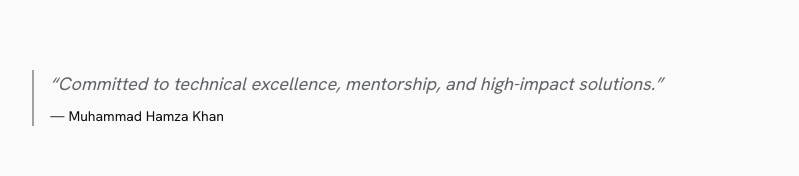
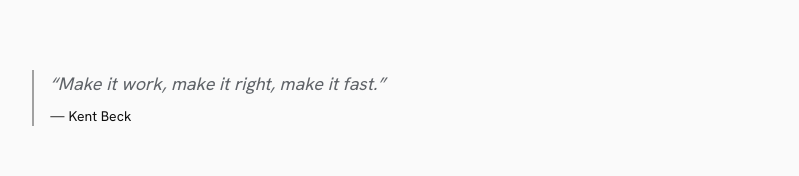
Before and after one commit to mhkhansahab/portfolio, a Next.js app: page / in a window 1280 px wide. Shown: the part 3231-3407 px from the top of the page, without its empty margins (240-1039 px from the left). Built offline with nearby package versions, Linux system fonts and the light colour scheme; no server answers.

Commit message:
Update portfolio profile quote and author to reflect new philosophy

```diff
--- a/data/portfolio-profile.ts
+++ b/data/portfolio-profile.ts
@@ -118,8 +118,8 @@
     href: "https://calendly.com/hamza-khansahab/30min",
   },
   quote: {
-    text: "Committed to technical excellence, mentorship, and high-impact solutions.",
-    author: "Muhammad Hamza Khan",
+    text: "Make it work, make it right, make it fast.",
+    author: "Kent Beck",
   },
   theme: {
     colors: {
```
